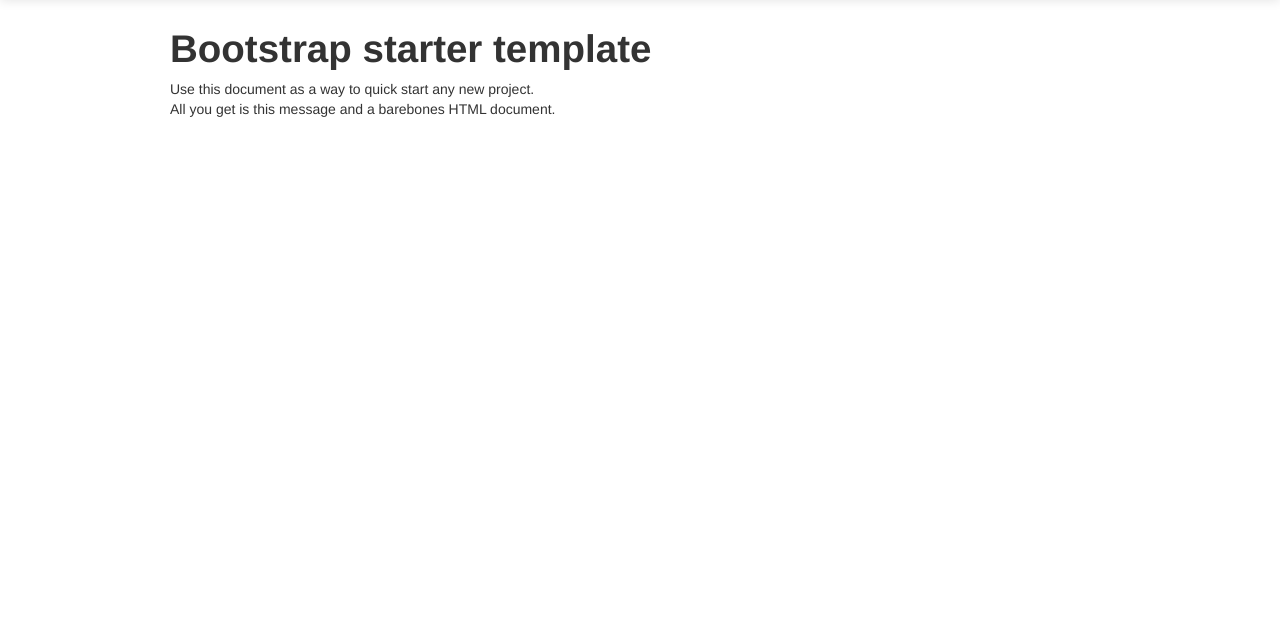
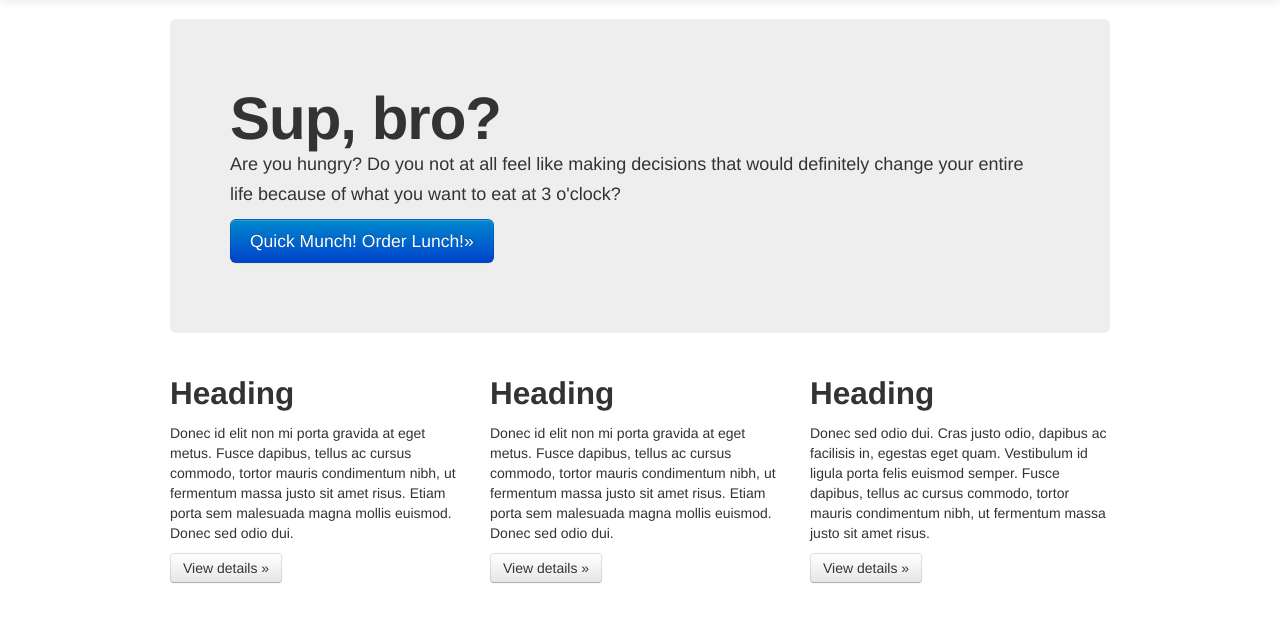
Before and after one commit to sudo999/Munchlax, a Flask app: page / in a window 1280 px wide. Shown: the part 41-663 px from the top of the page. Run offline with Flask 2, Linux system fonts and the light colour scheme; some libraries are stand-ins or nearby versions.

Commit message:
Changed which example template we are using from bootstrapper

```diff
--- a/app/templates/template.html
+++ b/app/templates/template.html
@@ -52,10 +52,30 @@
     </div>
 
     <div class="container">
+      <!-- Main hero unit for a primary marketing message or call to action -->
+      <div class="hero-unit">
+        <h1>Sup, bro?</h1>
+        <p>Are you hungry? Do you not at all feel like making decisions that would definitely change your entire life because of what you want to eat at 3 o'clock?</p>
+        <p><a href="#" class="btn btn-primary btn-large">Quick Munch! Order Lunch!&raquo;</a></p>
+      </div>
 
-      <h1>Bootstrap starter template</h1>
-      <p>Use this document as a way to quick start any new project.<br> All you get is this message and a barebones HTML document.</p>
-
+      <!-- Example row of columns -->
+      <div class="row">
+        <div class="span4">
+          <h2>Heading</h2>
+          <p>Donec id elit non mi porta gravida at eget metus. Fusce dapibus, tellus ac cursus commodo, tortor mauris condimentum nibh, ut fermentum massa justo sit amet risus. Etiam porta sem malesuada magna mollis euismod. Donec sed odio dui. </p>
+          <p><a class="btn" href="#">View details &raquo;</a></p>
+        </div>
+        <div class="span4">
+          <h2>Heading</h2>
+          <p>Donec id elit non mi porta gravida at eget metus. Fusce dapibus, tellus ac cursus commodo, tortor mauris condimentum nibh, ut fermentum massa justo sit amet risus. Etiam porta sem malesuada magna mollis euismod. Donec sed odio dui. </p>
+          <p><a class="btn" href="#">View details &raquo;</a></p>
+       </div>
+        <div class="span4">
+          <h2>Heading</h2>
+          <p>Donec sed odio dui. Cras justo odio, dapibus ac facilisis in, egestas eget quam. Vestibulum id ligula porta felis euismod semper. Fusce dapibus, tellus ac cursus commodo, tortor mauris condimentum nibh, ut fermentum massa justo sit amet risus.</p>
+          <p><a class="btn" href="#">View details &raquo;</a></p>
+        </div>
     </div> <!-- /container -->
 
     <!-- Le javascript
```
